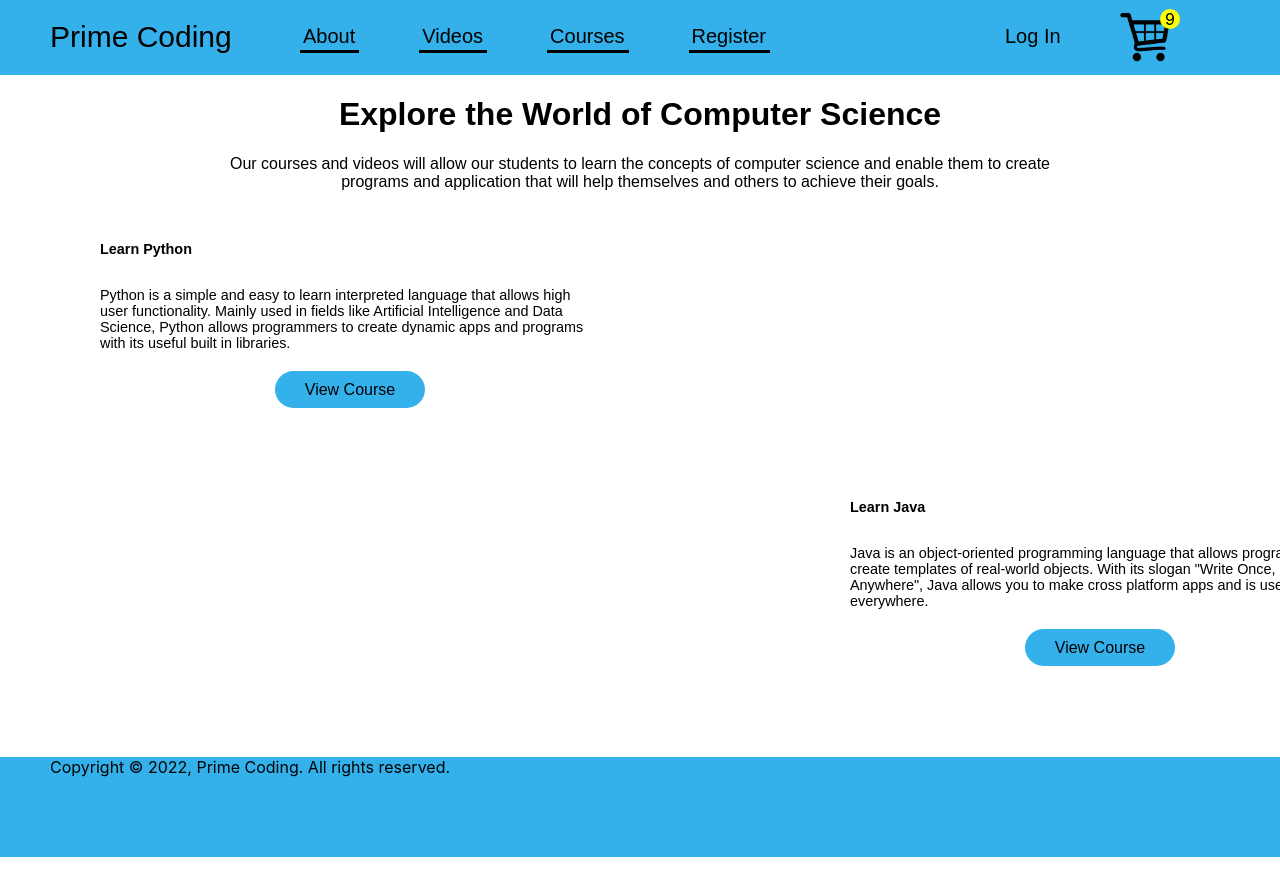
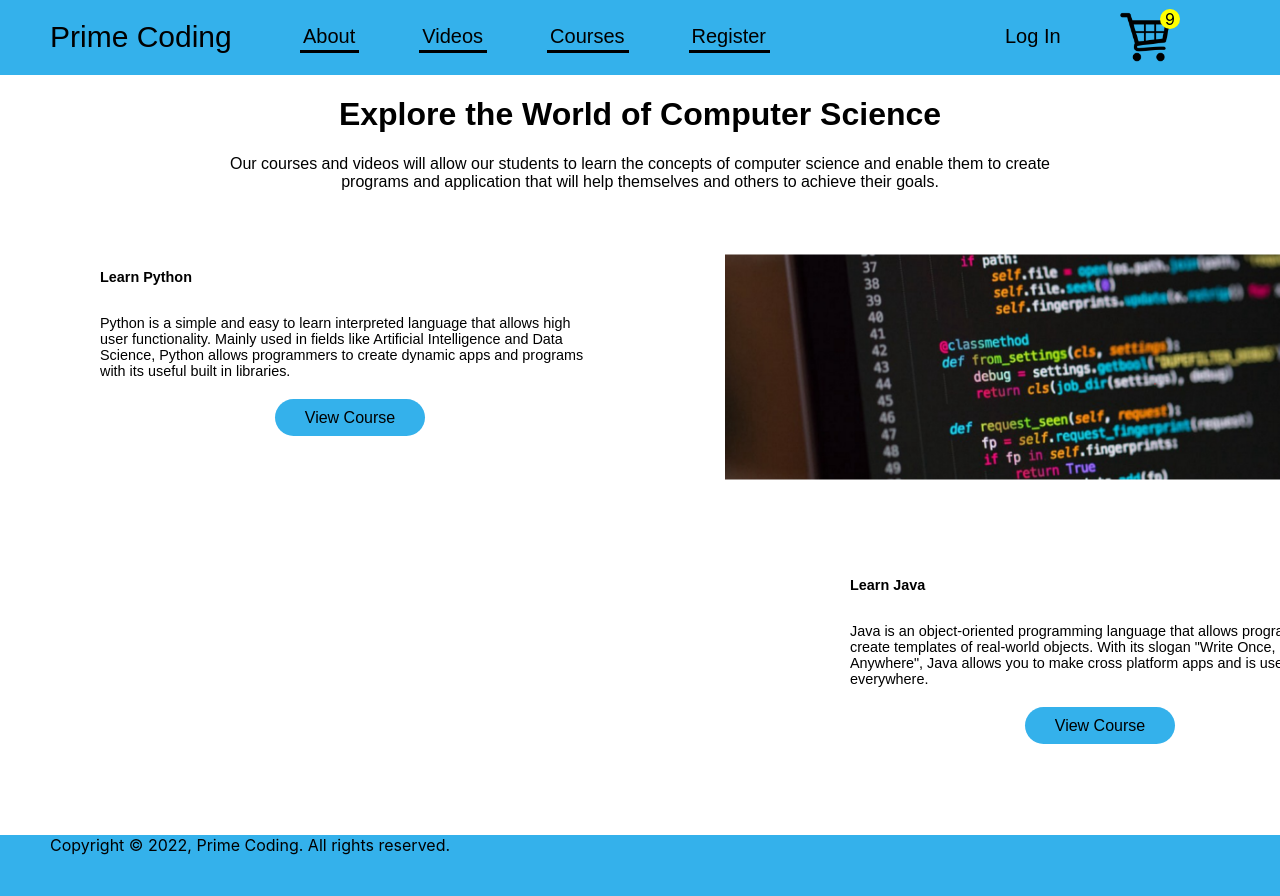
Before and after one commit to pydim001/PrimeCoding, a React (Create React App) app: page / in a window 1280 px wide. Shown: the top 896 px of the page. Before the commit the page ends 857 px from the top, so only its background shows below. Built offline with nearby package versions, Linux system fonts and the light colour scheme.

Commit message:
got one image to work

```diff
--- a/src/pages/Home.css
+++ b/src/pages/Home.css
@@ -27,4 +27,25 @@
     margin-left: 100px;
     margin-bottom: 100px;
     margin-top: 50px;
+    margin-right: 100px;
+    display: inline-block;
 }
+
+#python-screen {
+    height: 225px;
+    margin: 0;
+    position: absolute;
+    top: 50%;
+    transform: translateY(-50%);
+}
+
+.img-right {
+    display: inline-block;
+    margin-left: 25px;
+    position: relative;
+}
+
+.hor-sec {
+    vertical-align: top;
+    display: flex;
+}
--- a/src/pages/Home.js
+++ b/src/pages/Home.js
@@ -1,5 +1,6 @@
 import './Home.css';
 import ViewCourse from '../components/ViewCourse';
+import python from "../assets/python-screen.png"
 
 function Home() {
     return (
@@ -9,6 +10,7 @@ function Home() {
                 Our courses and videos will allow our students to learn the concepts of computer science and enable them to create programs and
                 application that will help themselves and others to achieve their goals.
             </p>
+            <div className='hor-sec'>
                 <div className='lang-left'>
                     <h2 className='langinfo'>Learn Python</h2>
                     <p className='langinfo'>
@@ -17,8 +19,9 @@ function Home() {
                     </p>
                     <ViewCourse to="/python" />
                 </div>
-            <div>
-
+                <div className='img-right'>
+                    <img src={python} alt='python' id="python-screen" />
+                </div>
             </div>
             <div className='lang-right'>
                 <h2 className='langinfo'>Learn Java</h2>
```
Lines whose indentation alone changed are shown as unchanged.
